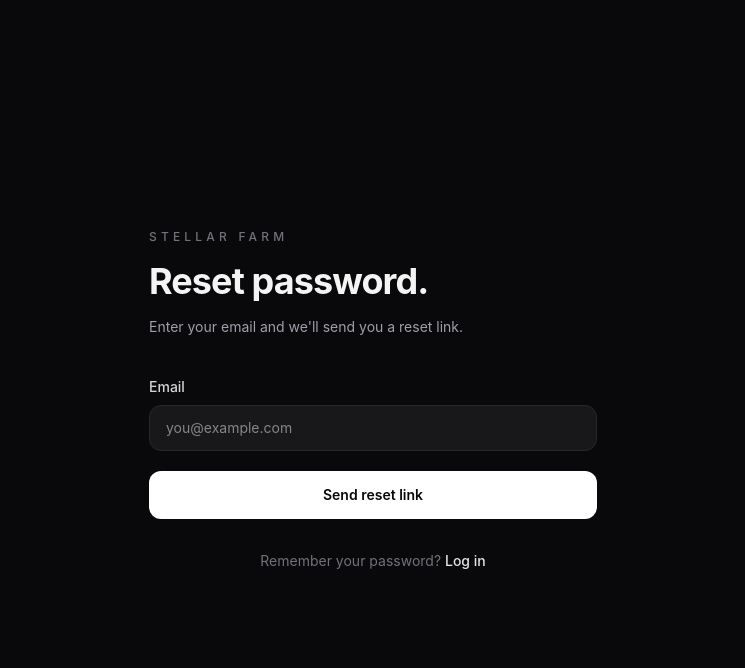
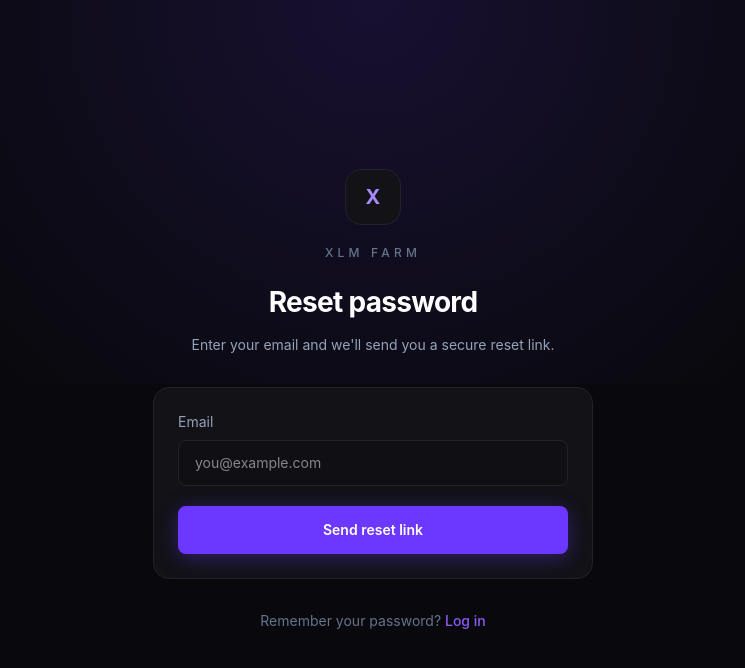
Before and after one commit to arashKazerouni/star-miner, a Next.js app: page /forgot-password in a window 1280 px wide. Shown: the top 668 px of the page, without its empty margins (267-1012 px from the left). Built offline with nearby package versions, Linux system fonts and the light colour scheme; no server answers.

Commit message:
Redesign forgot password page with XLM Farm auth system

```diff
--- a/app/forgot-password/page.tsx
+++ b/app/forgot-password/page.tsx
@@ -30,38 +30,45 @@ export default function ForgotPasswordPage() {
   }
 
   return (
-    <main className="min-h-screen bg-zinc-950 px-6 py-10 text-zinc-100">
-      <div className="mx-auto flex min-h-[90vh] max-w-md flex-col justify-center">
-        <div className="mb-10">
-          <p className="mb-4 text-xs font-medium uppercase tracking-[0.35em] text-zinc-500">
-            Stellar Farm
+    <main className="relative min-h-screen overflow-hidden bg-[#09090D] px-6 py-10 text-white">
+      <div className="absolute inset-x-0 top-0 h-96 bg-[radial-gradient(circle_at_50%_0%,rgba(108,56,255,0.15),transparent_70%)]" />
+
+      <div className="relative mx-auto flex min-h-[90vh] max-w-[440px] flex-col justify-center">
+        <div className="mb-8 text-center">
+          <div className="mx-auto mb-5 flex h-14 w-14 items-center justify-center rounded-2xl border border-[#22222D] bg-[#121217] text-xl font-bold text-[#A78BFA]">
+            X
+          </div>
+          <p className="text-xs font-medium uppercase tracking-[0.35em] text-[#64748B]">
+            XLM Farm
           </p>
-          <h1 className="text-4xl font-bold tracking-tight">Reset password.</h1>
-          <p className="mt-4 text-sm text-zinc-400">
-            Enter your email and we&apos;ll send you a reset link.
+          <h1 className="mt-5 text-[28px] font-bold tracking-tight">
+            Reset password
+          </h1>
+          <p className="mt-3 text-sm text-[#94A3B8]">
+            Enter your email and we&apos;ll send you a secure reset link.
           </p>
         </div>
 
         {sent ? (
-          <div className="rounded-2xl border border-zinc-800 bg-zinc-900/50 p-6">
-            <p className="text-lg font-medium">Check your email.</p>
-            <p className="mt-2 text-sm leading-6 text-zinc-400">
+          <div className="rounded-2xl border border-[#22222D] bg-[#121217] p-6">
+            <p className="text-lg font-semibold">Check your email.</p>
+            <p className="mt-2 text-sm leading-6 text-[#94A3B8]">
               We sent a password reset link to {email}.
             </p>
             <a
               href="/login"
-              className="mt-6 block w-full rounded-xl bg-white px-5 py-3.5 text-center text-sm font-semibold text-zinc-950 transition hover:bg-zinc-200"
+              className="mt-6 block w-full rounded-lg bg-[#6C38FF] px-5 py-3.5 text-center text-sm font-semibold shadow-[0_4px_20px_rgba(108,56,255,0.35)] transition hover:bg-[#5A2EE5]"
             >
               Back to login
             </a>
           </div>
         ) : (
-          <form onSubmit={handleSubmit} className="space-y-5">
+          <form
+            onSubmit={handleSubmit}
+            className="rounded-2xl border border-[#22222D] bg-[#121217] p-6 space-y-5"
+          >
             <div>
-              <label
-                htmlFor="email"
-                className="mb-2 block text-sm font-medium text-zinc-300"
-              >
+              <label htmlFor="email" className="mb-2 block text-sm text-[#94A3B8]">
                 Email
               </label>
               <input
@@ -71,13 +78,13 @@ export default function ForgotPasswordPage() {
                 onChange={(event) => setEmail(event.target.value)}
                 required
                 autoComplete="email"
-                className="w-full rounded-xl border border-zinc-800 bg-zinc-900 px-4 py-3 text-sm outline-none transition focus:border-zinc-600"
+                className="w-full rounded-lg border border-[#22222D] bg-[#0F0F14] px-4 py-3 text-sm outline-none transition focus:border-[#6C38FF] focus:ring-1 focus:ring-[#6C38FF]"
                 placeholder="you@example.com"
               />
             </div>
 
             {error && (
-              <p className="rounded-xl border border-red-900/50 bg-red-950/30 px-4 py-3 text-sm text-red-400">
+              <p className="rounded-lg border border-red-900/50 bg-red-950/30 px-4 py-3 text-sm text-red-400">
                 {error}
               </p>
             )}
@@ -85,7 +92,7 @@ export default function ForgotPasswordPage() {
             <button
               type="submit"
               disabled={loading}
-              className="w-full rounded-xl bg-white px-5 py-3.5 text-sm font-semibold text-zinc-950 transition hover:bg-zinc-200 disabled:cursor-not-allowed disabled:opacity-50"
+              className="w-full rounded-lg bg-[#6C38FF] px-5 py-3.5 text-sm font-semibold shadow-[0_4px_20px_rgba(108,56,255,0.35)] transition active:scale-[0.98] hover:bg-[#5A2EE5] disabled:opacity-50"
             >
               {loading ? "Sending..." : "Send reset link"}
             </button>
@@ -93,9 +100,9 @@ export default function ForgotPasswordPage() {
         )}
 
         {!sent && (
-          <p className="mt-8 text-center text-sm text-zinc-500">
+          <p className="mt-8 text-center text-sm text-[#64748B]">
             Remember your password?{" "}
-            <a href="/login" className="font-medium text-zinc-200 hover:text-white">
+            <a href="/login" className="font-medium text-[#8B5CF6] hover:text-white">
               Log in
             </a>
           </p>
```
